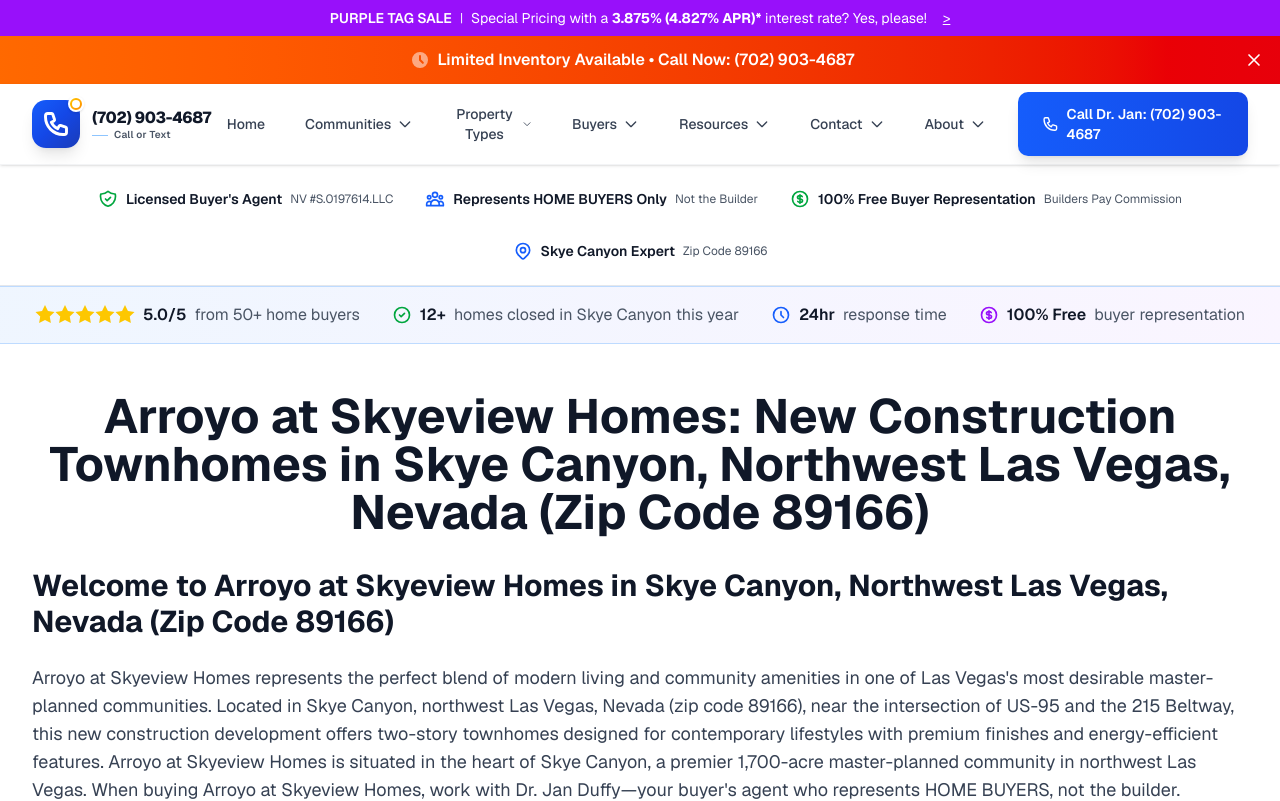
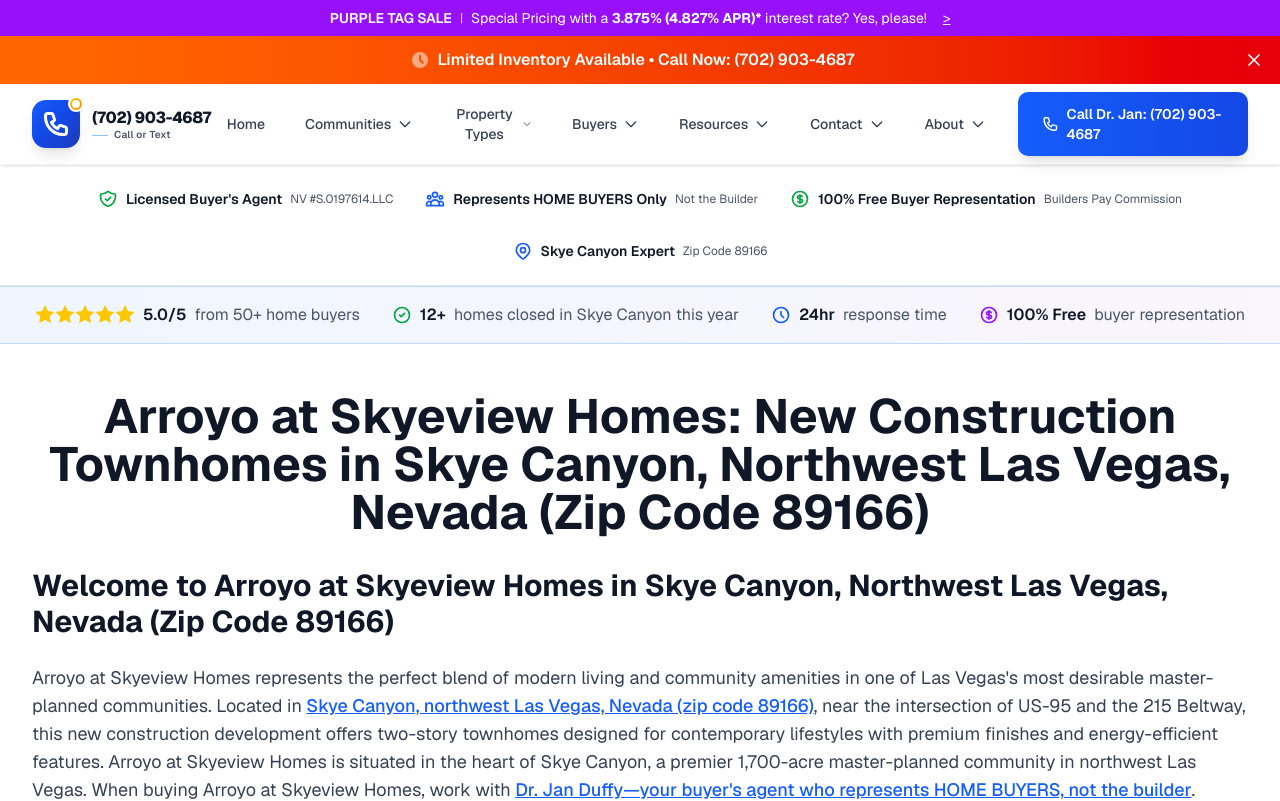
Before and after one commit to DrJanDuffy/arroyoskyeview.com, a Next.js app: page / in a window 1280 px wide. Shown: the top 801 px of the page. Built offline with nearby package versions, Linux system fonts and the light colour scheme.

Commit message:
SEO improvement: Add keyword-rich internal links in content and automatic dateModified to all pages

```diff
--- a/app/components/area-information.tsx
+++ b/app/components/area-information.tsx
@@ -1,3 +1,5 @@
+import Link from 'next/link'
+
 export default function AreaInformation() {
   const schools = [
     { name: 'Roger Bryan Elementary School', address: 'Skye Canyon, Las Vegas, NV 89166', rating: '9/10' },
@@ -24,7 +26,7 @@ export default function AreaInformation() {
 
   return (
     <div>
-      <h2 className="text-3xl font-bold text-gray-900 mb-8">Area Information for Arroyo at Skyeview, Skye Canyon, Northwest Las Vegas, Nevada (Zip Code 89166)</h2>
+      <h2 className="text-3xl font-bold text-gray-900 mb-8">Area Information for Arroyo at Skyeview, <Link href="/areas/zip-89166" className="text-blue-600 hover:text-blue-700 underline">Skye Canyon, Northwest Las Vegas, Nevada (Zip Code 89166)</Link></h2>
 
       <div className="grid grid-cols-1 md:grid-cols-3 gap-8">
         {/* Schools */}
--- a/app/components/homepage-content-section.tsx
+++ b/app/components/homepage-content-section.tsx
@@ -59,7 +59,7 @@ export default function HomepageContentSection() {
           Welcome to Arroyo at Skyeview Homes in Skye Canyon, Northwest Las Vegas, Nevada (Zip Code 89166)
         </h2>
         <p className="text-lg text-gray-700 mb-4">
-          Arroyo at Skyeview Homes represents the perfect blend of modern living and community amenities in one of Las Vegas's most desirable master-planned communities. Located in Skye Canyon, northwest Las Vegas, Nevada (zip code 89166), near the intersection of US-95 and the 215 Beltway, this new construction development offers two-story townhomes designed for contemporary lifestyles with premium finishes and energy-efficient features. Arroyo at Skyeview Homes is situated in the heart of Skye Canyon, a premier 1,700-acre master-planned community in northwest Las Vegas. When buying Arroyo at Skyeview Homes, work with Dr. Jan Duffy—your buyer's agent who represents HOME BUYERS, not the builder.
+          Arroyo at Skyeview Homes represents the perfect blend of modern living and community amenities in one of Las Vegas's most desirable master-planned communities. Located in <Link href="/areas/zip-89166" className="text-blue-600 hover:text-blue-700 underline font-medium">Skye Canyon, northwest Las Vegas, Nevada (zip code 89166)</Link>, near the intersection of US-95 and the 215 Beltway, this new construction development offers two-story townhomes designed for contemporary lifestyles with premium finishes and energy-efficient features. Arroyo at Skyeview Homes is situated in the heart of Skye Canyon, a premier 1,700-acre master-planned community in northwest Las Vegas. When buying Arroyo at Skyeview Homes, work with <Link href="/work-with-dr-jan" className="text-blue-600 hover:text-blue-700 underline font-medium">Dr. Jan Duffy—your buyer's agent who represents HOME BUYERS, not the builder</Link>. Explore <Link href="/homes/townhomes-las-vegas" className="text-blue-600 hover:text-blue-700 underline font-medium">new construction townhomes in Las Vegas</Link> and learn about <Link href="/buyers/first-time-homebuyer" className="text-blue-600 hover:text-blue-700 underline font-medium">first-time homebuyer programs</Link> available for Skye Canyon communities.
         </p>
 
         <h3 className="text-2xl font-bold text-gray-900 mt-6 mb-4">
--- a/app/components/overview.tsx
+++ b/app/components/overview.tsx
@@ -1,3 +1,5 @@
+import Link from 'next/link'
+
 export default function Overview() {
   return (
     <div>
@@ -5,7 +7,7 @@ export default function Overview() {
 
       <div className="prose max-w-none mb-8">
         <p className="text-lg text-gray-700 mb-6">
-          Arroyo at Skyeview Homes offers new construction townhomes in Skye Canyon, northwest Las Vegas, Nevada (zip code 89166). These thoughtfully designed two-story townhomes feature quartz countertops, open layouts, 2 to 4 bedrooms, 2.5 baths, and 2-bay garages. As part of the 1,700-acre Skye Canyon master-planned community, Arroyo at Skyeview Homes residents enjoy resort-style pool, fitness center, parks, trails, and top-rated schools including Roger Bryan Elementary (9/10 rating). Located near US-95 and the 215 Beltway, this northwest Las Vegas community provides easy access to employment centers, shopping, and outdoor recreation. When buying Arroyo at Skyeview Homes, work with Dr. Jan Duffy—your buyer's agent who represents HOME BUYERS, not the builder.
+          Arroyo at Skyeview Homes offers new construction townhomes in <Link href="/areas/zip-89166" className="text-blue-600 hover:text-blue-700 underline font-medium">Skye Canyon, northwest Las Vegas, Nevada (zip code 89166)</Link>. These thoughtfully designed two-story townhomes feature quartz countertops, open layouts, 2 to 4 bedrooms, 2.5 baths, and 2-bay garages. As part of the 1,700-acre Skye Canyon master-planned community, Arroyo at Skyeview Homes residents enjoy resort-style pool, fitness center, parks, trails, and top-rated schools including Roger Bryan Elementary (9/10 rating). Located near US-95 and the 215 Beltway, this northwest Las Vegas community provides easy access to employment centers, shopping, and outdoor recreation. When buying Arroyo at Skyeview Homes, work with <Link href="/work-with-dr-jan" className="text-blue-600 hover:text-blue-700 underline font-medium">Dr. Jan Duffy—your buyer's agent who represents HOME BUYERS, not the builder</Link>. Explore <Link href="/homes/townhomes-las-vegas" className="text-blue-600 hover:text-blue-700 underline font-medium">new construction townhomes in Las Vegas</Link> and learn about <Link href="/buyers/first-time-homebuyer" className="text-blue-600 hover:text-blue-700 underline font-medium">first-time homebuyer programs</Link> available for Skye Canyon communities.
         </p>
       </div>
 
--- a/app/components/page-schemas.tsx
+++ b/app/components/page-schemas.tsx
@@ -38,6 +38,10 @@ export default function PageSchemas({
   const baseUrl = 'https://www.arroyoskyeview.com'
   const fullUrl = url.startsWith('http') ? url : `${baseUrl}${url}`
 
+  // Auto-set dateModified if not provided (signals freshness to Google)
+  const currentDateModified = dateModified || new Date().toISOString().split('T')[0]
+  const currentDatePublished = datePublished || currentDateModified
+
   // WebPage Schema (for all pages)
   const webPageSchema = {
     '@context': 'https://schema.org',
@@ -47,6 +51,8 @@ export default function PageSchemas({
     name: title,
     description: description,
     inLanguage: 'en-US',
+    datePublished: currentDatePublished,
+    dateModified: currentDateModified,
     isPartOf: {
       '@type': 'WebSite',
       name: 'Arroyo at Skyeview | Homes by Dr. Jan Duffy',
@@ -63,8 +69,6 @@ export default function PageSchemas({
         url: image.startsWith('http') ? image : `${baseUrl}${image}`,
       },
     }),
-    ...(datePublished && { datePublished }),
-    ...(dateModified && { dateModified }),
   }
 
   // BreadcrumbList Schema
```
